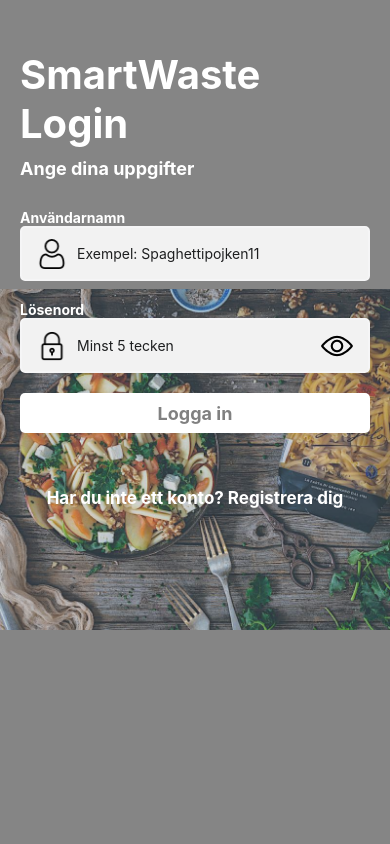
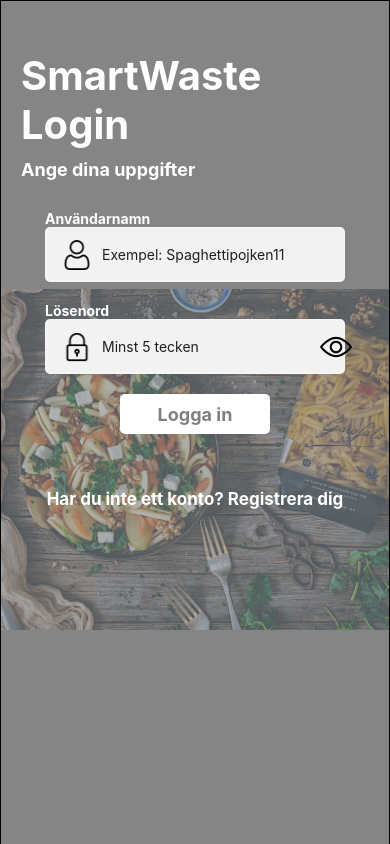
Before and after one commit to BigBits8/SmartWasteApp, a React Native app: screen /Login in a window 390 px wide. Built offline with nearby package versions, Linux system fonts and the light colour scheme.

Commit message:
resp - login, register, and loading working

```diff
--- a/constants/RegistrationPage/button.js
+++ b/constants/RegistrationPage/button.js
@@ -20,7 +20,7 @@ const styles = StyleSheet.create({
     flexDirection: "row",
     alignItems: "center",
     justifyContent: "center",
-    width: "100%",
+    width: 150,
     height: 40,
     backgroundColor: "white",
     borderRadius: 5,
--- a/constants/RegistrationPage/input.js
+++ b/constants/RegistrationPage/input.js
@@ -26,7 +26,7 @@ const Input = ({
   const [hidePassword, setHidePassword] = useState(password);
 
   return (
-    <View style={{ marginBottom: 20 }}>
+    <View style={{ marginBottom: 20,  width: 300}}>
       <Text style={{color: COLORS.white, fontWeight:'bold'}}>{label}</Text>
       <View
         style={[
@@ -85,6 +85,7 @@ const styles = StyleSheet.create({
   },
   inputContainer: {
     height: 55,
+    width: '100%',
     backgroundColor: "#F2F2F2",
     //  backgroundColor: "rgb(212, 234, 251)"
     flexDirection: "row",
--- a/constants/RegistrationPage/loader.js
+++ b/constants/RegistrationPage/loader.js
@@ -16,21 +16,24 @@ const Loader = ({visible}) =>{
 
 
 const styles = StyleSheet.create({
-  container:{
-    position: 'absolute',
+  container: {
+    position: "absolute",
     zIndex: 10,
-    backgroundColor: 'rgba(0,0,0,0.5)',
-    justifyContent: 'center'
+    backgroundColor: "rgba(0,0,0,0.5)",
+    justifyContent: "center",
+    borderWidth: 1,
+    alignItems: "center",
   },
-  loader:{
+  loader: {
     height: 70,
+    width: 200,
     backgroundColor: COLORS.white,
     marginHorizontal: 50,
     borderRadius: 5,
-    flexDirection: 'row',
-    alignItems: 'center',
+    flexDirection: "row",
+    alignItems: "center",
     paddingHorizontal: 20,
-  }
+  },
 });
 
 export default Loader;
--- /dev/null
+++ b/constants/alert.js
@@ -0,0 +1,19 @@
+import { Alert, Platform } from "react-native";
+
+const alertPolyfill = (title, description, options, extra) => {
+  const result = window.confirm(
+    [title, description].filter(Boolean).join("\n")
+  );
+
+  if (result) {
+    const confirmOption = options.find(({ style }) => style !== "cancel");
+    confirmOption && confirmOption.onPress();
+  } else {
+    const cancelOption = options.find(({ style }) => style === "cancel");
+    cancelOption && cancelOption.onPress();
+  }
+};
+
+const alert = Platform.OS === "web" ? alertPolyfill : Alert.alert;
+
+export default alert;
--- a/screens/Login.js
+++ b/screens/Login.js
@@ -18,7 +18,7 @@ import { icons, images, COLORS, FONTS, SIZES } from "../constants/index";
 import Input from "../constants/RegistrationPage/input";
 import Button from "../constants/RegistrationPage/button";
 import Loader from "../constants/RegistrationPage/loader";
-
+import alert from "../constants/alert";
 
 const Login = ({ navigation }) => {
 
@@ -47,11 +47,11 @@ const Login = ({ navigation }) => {
     }
 
     if (valid) {
-      login();
+      signIn();
     }
   };
 
-  const login = () => {
+  const signIn = () => {
    setLoading(true)
    setTimeout(async () => {
     setLoading(false)
@@ -64,15 +64,16 @@ const Login = ({ navigation }) => {
         inputs.username == userData.username &&
         inputs.password == userData.password){
         AsyncStorage.setItem('user', JSON.stringify({...userData, loggedIn: true}))
-        console.log(userData)
+        console.log(`userdata: ${userData}`);
+        console.log('Im in');
         navigation.navigate('Home')
       }else{
-         Alert.alert("Error", "Invalid details");
+         alert("Invalid details");
          valid = false;
       }
 
     } else {
-      Alert.alert('Error', 'User does not exist')
+      alert('User does not exist')
       valid = false;
     }
    }, 3000)
@@ -88,19 +89,21 @@ const Login = ({ navigation }) => {
     setErrors((prevState) => ({ ...prevState, [input]: errorMessage }));
   };
   return (
-    <SafeAreaView>
+    <SafeAreaView style={{alignItems: 'center', textAlign: 'center'}}>
       <ImageBackground
         source={images.pastaSalad}
         resizeMode="contain"
 
         style={styles.backgroundImage}
-        imageStyle={{ opacity: 0.7 }}
+        imageStyle={{ opacity: 0.4 }}
       >
         <Loader visible={loading} />
         <ScrollView
           contentContainerStyle={{
             paddingTop: 50,
             paddingHorizontal: 20,
+            flex: 1,
+            borderWidth: 1,
           }}
         >
           <Text
@@ -123,7 +126,7 @@ const Login = ({ navigation }) => {
           >
             Ange dina uppgifter
           </Text>
-          <View style={{ marginVertical: 20 }}>
+          <View style={{ marginVertical: 20, alignItems: 'center'}}>
             {/* <Input
             placeholder="exempel@hotmail.com"
             iconName={icons.regEmail}
--- a/screens/Register.js
+++ b/screens/Register.js
@@ -104,11 +104,10 @@ const Register = ({navigation}) => {
 
 
   return (
-    <SafeAreaView style={{ flex: 1 }}>
+    <SafeAreaView style={{ flex: 1, textAlign:'center' }}>
       <ImageBackground
         source={images.pastaSalad}
         resizeMode="contain"
-
         style={styles.backgroundImage}
         imageStyle={{ opacity: 0.7 }}
       >
@@ -134,7 +133,7 @@ const Register = ({navigation}) => {
           >
             Ange dina uppgifter
           </Text>
-          <View style={{ marginVertical: 20 }}>
+          <View style={{ marginVertical: 20, alignItems: "center" }}>
             <Input
               placeholder="exempel@hotmail.com"
               iconName={icons.regEmail}
@@ -198,7 +197,7 @@ const Register = ({navigation}) => {
                 color: COLORS.white,
                 textAlign: "center",
                 fontSize: 17,
-                fontWeight: 'bold'
+                fontWeight: "bold",
               }}
               onPress={() => navigation.navigate("Login")}
             >
```
